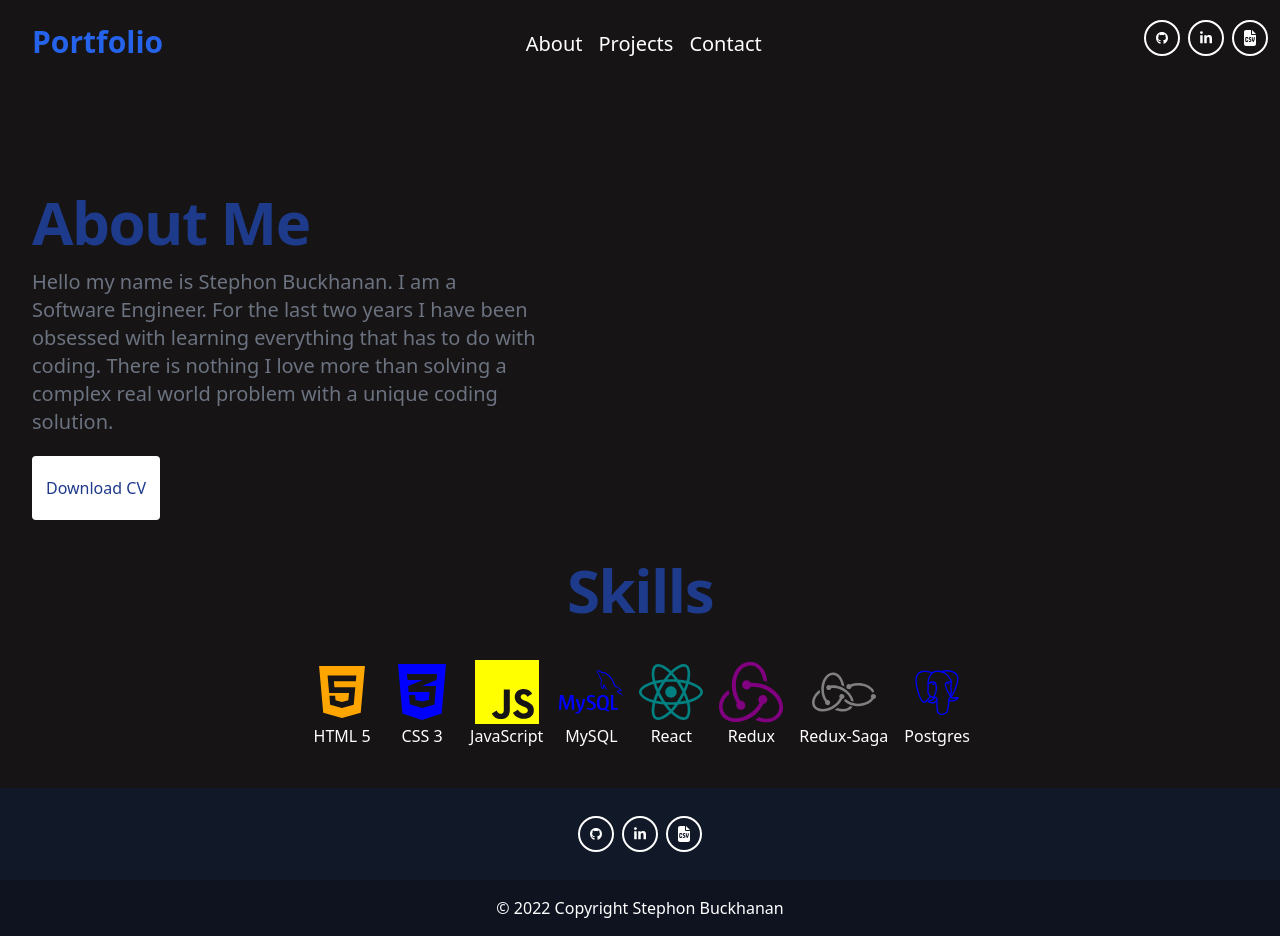
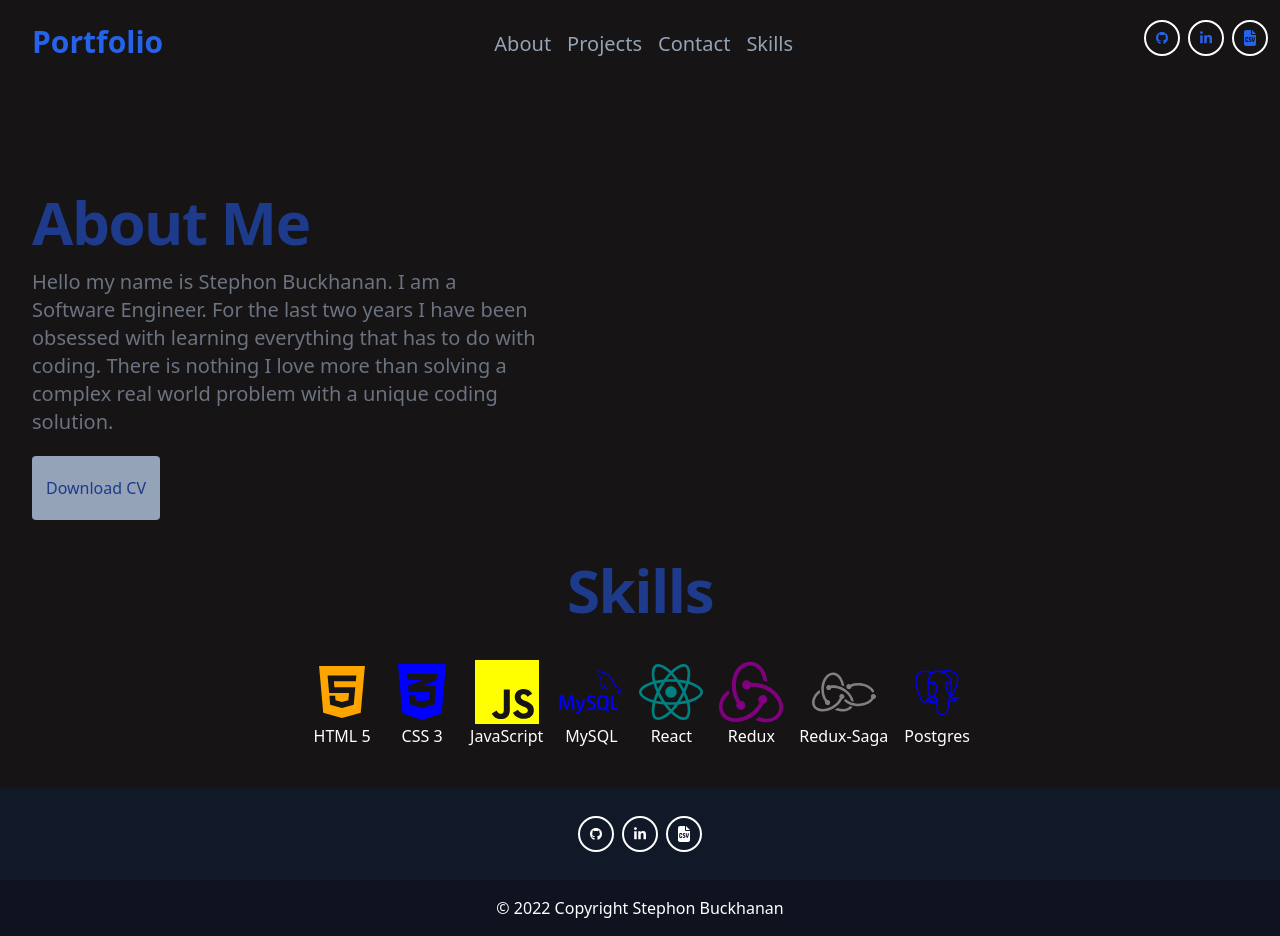
Before and after one commit to sbuckhanan/Personal-Portfolio, a React (Create React App) app: page / in a window 1280 px wide. Built offline with nearby package versions, Linux system fonts and the light colour scheme.

Commit message:
color changes

```diff
--- a/src/components/About.jsx
+++ b/src/components/About.jsx
@@ -1,6 +1,6 @@
 export const About = () => {
 	return (
-		<div className='pt-0 pb-0 mb:pb-10 md:pt-28'>
+		<div id='about' className='pt-0 pb-0 mb:pb-10 md:pt-28'>
 			<div className='mx-auto max-w-7xl px-4 sm:static sm:px-6 lg:px-8'>
 				<div className='sm:max-w-lg'>
 					<h1 className='font text-2xl font-bold tracking-tight text-blue-900 sm:text-6xl'>
@@ -12,7 +12,7 @@ export const About = () => {
 						I love more than solving a complex real world problem with a unique coding solution.
 					</p>
 				</div>
-				<button className='mt-5 h-16 w-32 bg-white text-blue-900 rounded'>
+				<button className='mt-5 h-16 w-32 bg-slate-400 text-blue-900 rounded'>
 					<a href='files/Resume.pdf' type='button' download='Resume'>
 						Download CV
 					</a>
--- a/src/components/Nabar.jsx
+++ b/src/components/Nabar.jsx
@@ -29,9 +29,14 @@ export const Navbar = () => {
 						className='hidden w-3/4 justify-center items-center text-center md:flex md:order-1 mt-5'
 						id='navbar-sticky'>
 						<ul className='flex flex-col mt-2 bg-inherit rounded-lg border border-gray-100 md:flex-row md:space-x-4 md:text-xl md:border-0'>
-							<li className='text-white cursor-pointer hover:text-blue-600'>About</li>
-							<li className='text-white cursor-pointer hover:text-blue-600'>Projects</li>
-							<li className='text-white cursor-pointer hover:text-blue-600'>Contact</li>
+							<li className='text-slate-400 cursor-pointer hover:text-blue-600'>
+								<a href='#about'>About</a>
+							</li>
+							<li className='text-slate-400 cursor-pointer hover:text-blue-600'>Projects</li>
+							<li className='text-slate-400 cursor-pointer hover:text-blue-600'>Contact</li>
+							<li className='text-slate-400 cursor-pointer hover:text-blue-600'>
+								<a href='#skills'>Skills</a>
+							</li>
 						</ul>
 					</div>
 					<div className='hidden md:flex md:order-2 mt-4'>
@@ -44,7 +49,7 @@ export const Navbar = () => {
 								focusable='false'
 								data-prefix='fab'
 								data-icon='github'
-								className='w-3 h-full mx-auto'
+								className='w-3 h-full mx-auto text-blue-600'
 								role='img'
 								xmlns='http://www.w3.org/2000/svg'
 								viewBox='0 0 496 512'>
@@ -62,7 +67,7 @@ export const Navbar = () => {
 								focusable='false'
 								data-prefix='fab'
 								data-icon='linkedin-in'
-								className='w-3 h-full mx-auto'
+								className='w-3 h-full mx-auto text-blue-600'
 								role='img'
 								xmlns='http://www.w3.org/2000/svg'
 								viewBox='0 0 448 512'>
@@ -77,7 +82,7 @@ export const Navbar = () => {
 							download='Resume'
 							className='rounded-full border-2 border-white text-white leading-normal uppercase hover:bg-black hover:bg-opacity-5 focus:outline-none focus:ring-0 transition duration-150 ease-in-out w-9 h-9 m-1'>
 							<svg
-								className='w-3 h-full mx-auto'
+								className='w-3 h-full mx-auto text-blue-600'
 								xmlns='http://www.w3.org/2000/svg'
 								viewBox='0 0 384 512'>
 								<path
--- a/src/components/Skills.jsx
+++ b/src/components/Skills.jsx
@@ -5,7 +5,7 @@ import { DiPostgresql } from 'react-icons/di';
 
 export const Skills = () => {
 	return (
-		<div className='mt-5 md:mt-10'>
+		<div id='skills' className='mt-5 md:mt-10'>
 			<h2 className='mb-10 md:mb-15 font text-2xl font-bold tracking-tight text-blue-900 sm:text-6xl text-center'>
 				Skills
 			</h2>
```
